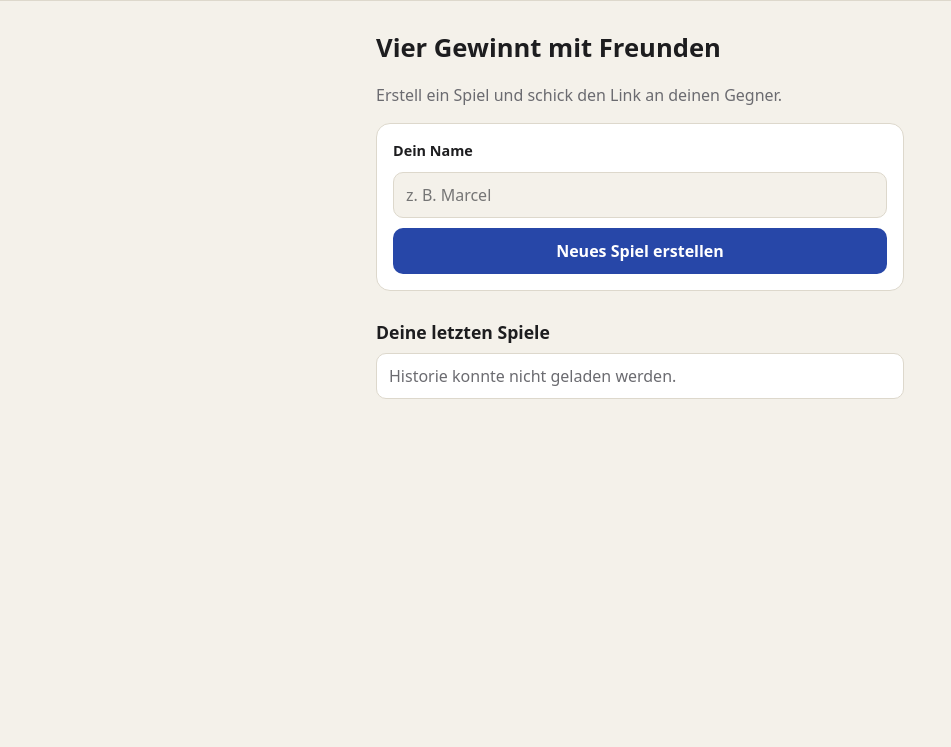
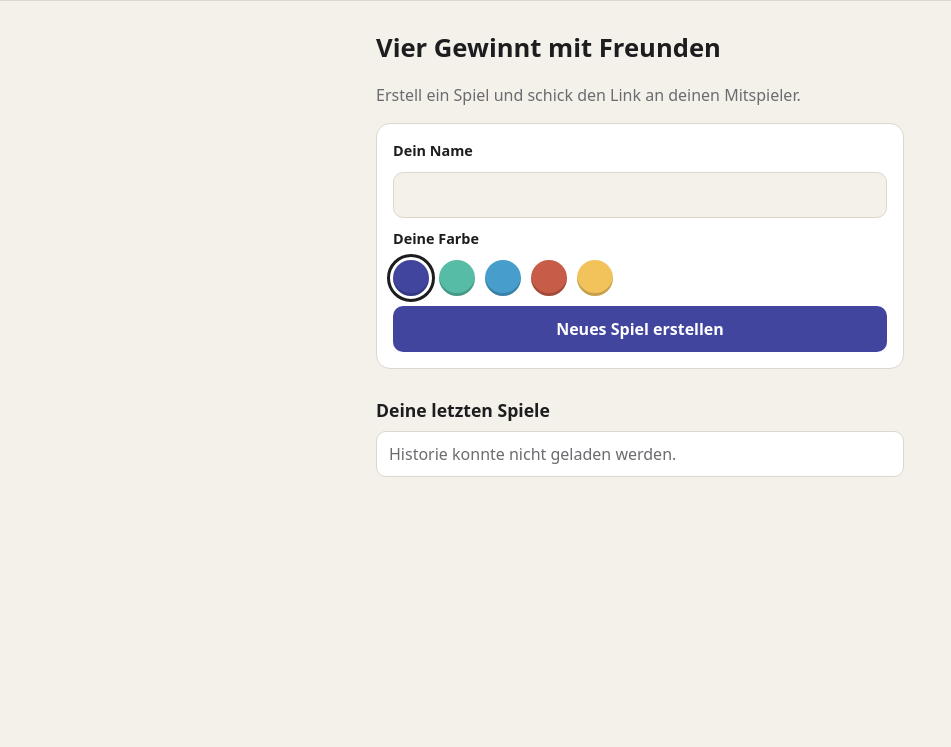
Before and after one commit to PushTheLimit23/vier-gewinnt, a website: page public/index.html in a window 1280 px wide. Shown: the part 53-800 px from the top of the page, without its empty margins (0-951 px from the left). Drawn offline with Linux system fonts and the light colour scheme; no server answers.

Commit message:
Add files via upload

```diff
--- a/public/app.js
+++ b/public/app.js
@@ -16,6 +16,40 @@
   let clientId = store.get('vg-client');
   if (!clientId) { clientId = rand(16); store.set('vg-client', clientId); }
 
+  // Farbauswahl
+  const PALETTE = [
+    { c: '#41459e', n: 'Lila' },
+    { c: '#56bca6', n: 'Türkis' },
+    { c: '#479dcc', n: 'Blau' },
+    { c: '#c75c48', n: 'Rot' },
+    { c: '#f2c35b', n: 'Gelb' },
+  ];
+  let myColor = store.get('vg-color');
+  if (!PALETTE.some((p) => p.c === myColor)) myColor = PALETTE[0].c;
+
+  // Zeichnet die Farbkreise; "taken" = Farbe des Mitspielers (nicht wählbar)
+  function renderSwatches(el, selected, taken, onPick) {
+    el.innerHTML = '';
+    for (const p of PALETTE) {
+      const b = document.createElement('button');
+      b.type = 'button';
+      b.className = 'swatch';
+      b.style.background = p.c;
+      b.title = p.n + (p.c === taken ? ' (vergeben)' : '');
+      b.setAttribute('aria-label', b.title);
+      b.setAttribute('aria-pressed', String(p.c === selected));
+      b.disabled = p.c === taken;
+      b.addEventListener('click', () => onPick(p.c));
+      el.append(b);
+    }
+  }
+  function swatchPicker(el) {
+    const draw = () => renderSwatches(el, myColor, null, (c) => {
+      myColor = c; store.set('vg-color', c); draw();
+    });
+    draw();
+  }
+
   function show(view) {
     for (const v of document.querySelectorAll('.view')) v.hidden = v.id !== view;
   }
@@ -33,6 +67,7 @@
     show('home');
     const input = $('home-name');
     input.value = store.get('vg-name') || '';
+    swatchPicker($('home-colors'));
     $('home-form').addEventListener('submit', (e) => {
       e.preventDefault();
       const n = input.value.trim();
@@ -75,6 +110,7 @@
   // ---------- Name abfragen ----------
   function initNamePrompt(room) {
     show('name');
+    swatchPicker($('name-colors'));
     $('name-form').addEventListener('submit', (e) => {
       e.preventDefault();
       const n = $('name-input').value.trim();
@@ -154,7 +190,7 @@
       ws.onopen = () => {
         retry = 0;
         $('conn').hidden = true;
-        ws.send(JSON.stringify({ type: 'join', room, clientId, name: myName }));
+        ws.send(JSON.stringify({ type: 'join', room, clientId, name: myName, color: myColor }));
       };
       ws.onmessage = (ev) => {
         const msg = JSON.parse(ev.data);
@@ -192,12 +228,21 @@
       });
       ghosts.forEach((g) => { g.className = 'ghost p' + me; });
 
+      // Farben der Spieler anwenden
+      const root = document.documentElement.style;
+      s.players.forEach((p, i) => root.setProperty('--c' + i, p.color));
+      const mine = s.players[me]?.color;
+      if (mine) { myColor = mine; store.set('vg-color', mine); }
+      renderSwatches($('game-colors'), mine, s.players[opp]?.color, (c) => {
+        if (c !== mine) ws.send(JSON.stringify({ type: 'color', color: c }));
+      });
+
       $('share').hidden = s.players.length >= 2;
 
       // Status-Text
       let text;
       const oppOffline = s.players[opp] && !s.players[opp].connected;
-      if (s.status === 'waiting') text = 'Warte auf Gegner – teile den Link.';
+      if (s.status === 'waiting') text = 'Warte auf Mitspieler – teile den Link.';
       else if (s.status === 'playing') {
         text = s.turn === me ? 'Du bist dran.' : `${pName(opp)} ist dran …`;
         if (oppOffline) text += ` (${pName(opp)} ist offline)`;
--- a/public/index.html
+++ b/public/index.html
@@ -16,10 +16,12 @@
     <!-- Startseite -->
     <section id="home" class="view" hidden>
       <h1>Vier Gewinnt mit Freunden</h1>
-      <p class="muted">Erstell ein Spiel und schick den Link an deinen Gegner.</p>
+      <p class="muted">Erstell ein Spiel und schick den Link an deinen Mitspieler.</p>
       <form id="home-form" class="card">
         <label for="home-name">Dein Name</label>
-        <input id="home-name" maxlength="20" autocomplete="nickname" placeholder="z. B. Marcel" required>
+        <input id="home-name" maxlength="20" autocomplete="nickname" required>
+        <span class="label">Deine Farbe</span>
+        <div class="swatches" id="home-colors"></div>
         <button type="submit">Neues Spiel erstellen</button>
       </form>
       <h2>Deine letzten Spiele</h2>
@@ -33,6 +35,8 @@
       <form id="name-form" class="card">
         <label for="name-input">Dein Name</label>
         <input id="name-input" maxlength="20" autocomplete="nickname" required>
+        <span class="label">Deine Farbe</span>
+        <div class="swatches" id="name-colors"></div>
         <button type="submit">Mitspielen</button>
       </form>
     </section>
@@ -52,7 +56,7 @@
       <p id="status" class="status">Verbinde…</p>
 
       <div id="share" class="card share" hidden>
-        <label for="share-link">Link für deinen Gegner</label>
+        <label for="share-link">Link für deinen Mitspieler</label>
         <div class="row">
           <input id="share-link" readonly>
           <button id="copy" type="button">Kopieren</button>
@@ -63,6 +67,11 @@
       <div class="board-wrap">
         <div id="preview" class="preview"></div>
         <div id="board" class="board"></div>
+      </div>
+
+      <div class="color-row">
+        <span class="muted small">Deine Farbe</span>
+        <div class="swatches small" id="game-colors"></div>
       </div>
 
       <div id="after" class="after" hidden>
--- a/public/style.css
+++ b/public/style.css
@@ -4,11 +4,12 @@
   --muted: #6b6b70;
   --card: #ffffff;
   --line: #ddd8cc;
-  --board: #2747a8;
-  --hole: #f4f1ea;
-  --p0: #e2412f;
-  --p1: #f2b705;
-  --accent: #2747a8;
+  --board: #626669;
+  --hole: var(--bg);
+  --p0: #41459e;
+  --p1: #56bca6;
+  --accent: #41459e;
+  --danger: #c0392b;
 }
 @media (prefers-color-scheme: dark) {
   :root {
@@ -17,9 +18,10 @@
     --muted: #9a9aa3;
     --card: #1f2026;
     --line: #33343c;
-    --board: #2a4bb3;
-    --hole: #15161a;
-    --accent: #6e8cf0;
+    --board: #626669;
+    --hole: var(--bg);
+    --accent: #5a5fc4;
+    --danger: #ff6b5b;
   }
 }
 * { box-sizing: border-box; }
@@ -55,9 +57,26 @@ button:disabled { opacity: .5; cursor: default; }
 .row { display: flex; gap: 8px; }
 .row input { flex: 1; min-width: 0; }
 
-.d { display: inline-block; width: 14px; height: 14px; border-radius: 50%; flex: none; }
-.p0 { background: var(--p0); }
-.p1 { background: var(--p1); }
+.d { display: inline-block; width: 14px; height: 14px; border-radius: 50%; flex: none; box-shadow: inset 0 0 0 1px rgba(0,0,0,.18); }
+.p0 { background: var(--c0, var(--p0)); }
+.p1 { background: var(--c1, var(--p1)); }
+.logo .p0 { background: var(--p0); }
+.logo .p1 { background: var(--p1); }
+
+.label { font-weight: 600; font-size: .9rem; }
+.swatches { display: flex; gap: 10px; flex-wrap: wrap; }
+.swatch {
+  width: 36px; height: 36px; padding: 0; border-radius: 50%; border: 0; position: relative;
+  box-shadow: inset 0 -3px 0 rgba(0,0,0,.18);
+}
+.swatches.small .swatch { width: 28px; height: 28px; }
+.swatch[aria-pressed="true"] { outline: 3px solid var(--fg); outline-offset: 3px; }
+.swatch:disabled { opacity: .3; cursor: not-allowed; }
+.swatch:disabled::after {
+  content: ""; position: absolute; left: 15%; right: 15%; top: 50%; height: 2px;
+  background: var(--fg); transform: rotate(-45deg);
+}
+.color-row { display: flex; align-items: center; justify-content: center; gap: 12px; margin-top: 14px; flex-wrap: wrap; }
 
 .scores { display: grid; grid-template-columns: 1fr auto 1fr; align-items: center; gap: 8px; margin-top: 4px; }
 .player { display: flex; align-items: center; gap: 8px; padding: 8px 10px; border-radius: 10px; border: 2px solid transparent; min-width: 0; }
@@ -91,11 +110,11 @@ button:disabled { opacity: .5; cursor: default; }
 @keyframes pulse { 50% { transform: scale(.9); } }
 
 .after { text-align: center; margin-top: 16px; }
-.conn { text-align: center; color: var(--p0); font-weight: 600; }
+.conn { text-align: center; color: var(--danger); font-weight: 600; }
 .share { margin-top: 4px; }
 
 .history { list-style: none; padding: 0; margin: 0; display: grid; gap: 6px; }
 .history li { background: var(--card); border: 1px solid var(--line); border-radius: 10px; padding: 10px 12px; display: flex; justify-content: space-between; gap: 8px; }
 .history .res { font-weight: 700; white-space: nowrap; }
 .history .win { color: #1f9d55; }
-.history .loss { color: var(--p0); }
+.history .loss { color: var(--danger); }
```
